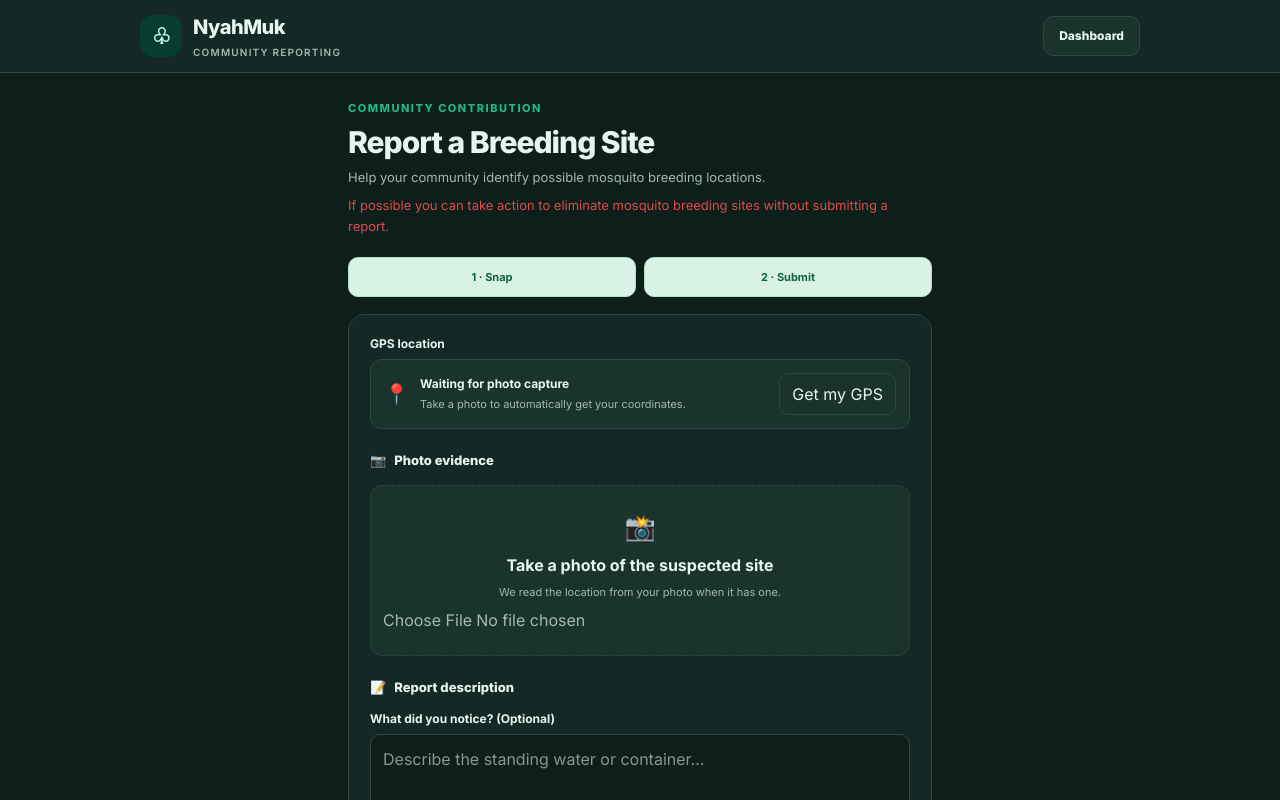
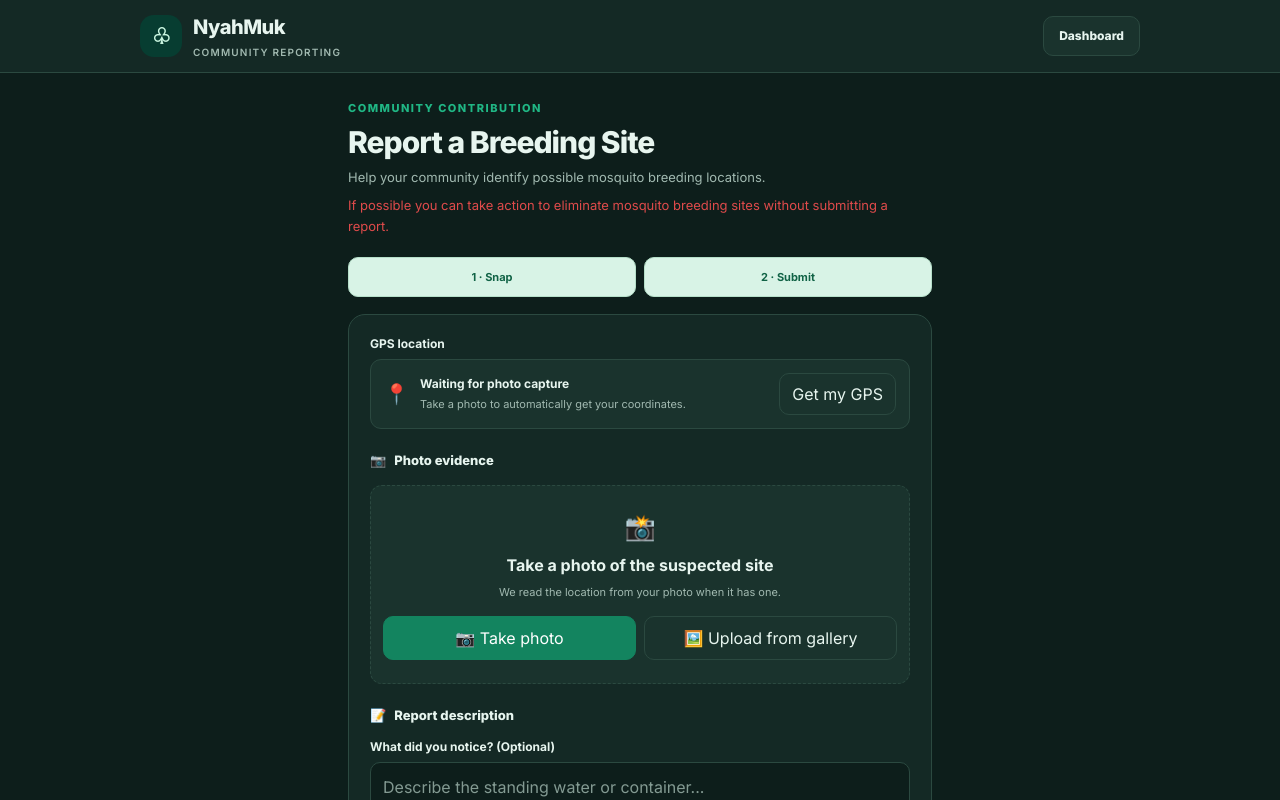
Before and after one commit to RizFie/NyahMuk, a Next.js app in the folder frontend/: page /report in a window 1280 px wide. Shown: the top 800 px of the page. Built offline with nearby package versions, Linux system fonts and the light colour scheme; no server answers.

Commit message:
Add camera and gallery photo inputs
Split photo evidence selection into dedicated camera and gallery inputs, allowing users to take a new photo or upload an existing image while resetting input values after selection.

```diff
--- a/frontend/components/ReportForm.tsx
+++ b/frontend/components/ReportForm.tsx
@@ -33,7 +33,8 @@ export default function ReportForm({ onClear }: ReportFormProps) {
   const [submitResult, setSubmitResult] = useState<Report | null>(null);
   const [submitError, setSubmitError] = useState<string | null>(null);
 
-  const fileInputRef = useRef<HTMLInputElement>(null);
+  const cameraInputRef = useRef<HTMLInputElement>(null);
+  const galleryInputRef = useRef<HTMLInputElement>(null);
   const successRef = useRef<HTMLDivElement>(null);
   const locationRequestRef = useRef(0);
 
@@ -98,8 +99,9 @@ export default function ReportForm({ onClear }: ReportFormProps) {
     requestDeviceLocation(requestId);
   };
 
-  const handlePhotoChange = (e: React.ChangeEvent<HTMLInputElement>) => {
+  const onPhotoSelected = (e: React.ChangeEvent<HTMLInputElement>) => {
     const file = e.target.files?.[0];
+    e.target.value = '';
     if (!file) return;
 
     if (!file.type.startsWith('image/')) {
@@ -124,9 +126,8 @@ export default function ReportForm({ onClear }: ReportFormProps) {
 
   // Clear all form state
   const handleClear = () => {
-    if (fileInputRef.current) {
-      fileInputRef.current.value = '';
-    }
+    if (cameraInputRef.current) cameraInputRef.current.value = '';
+    if (galleryInputRef.current) galleryInputRef.current.value = '';
     if (photoPreviewUrl) {
       URL.revokeObjectURL(photoPreviewUrl);
     }
@@ -270,24 +271,46 @@ export default function ReportForm({ onClear }: ReportFormProps) {
         <span>📷</span> Photo evidence
       </div>
 
-      <label
-        className="upload flex flex-col items-center gap-[7px] w-full p-[23px_12px] border-[1.5px] border-dashed border-[#2b4940] rounded-xl bg-[#1a332d] text-center cursor-pointer hover:border-[#13845f]"
-        htmlFor="photo"
-      >
+      <div className="upload flex flex-col items-center gap-[7px] w-full p-[23px_12px] border-[1.5px] border-dashed border-[#2b4940] rounded-xl bg-[#1a332d] text-center hover:border-[#13845f]">
         <span className="text-[25px]">📸</span>
         <b>Take a photo of the suspected site</b>
         <small className="text-[#a1b9b0] text-[11px]">
           We read the location from your photo when it has one.
         </small>
+        <div className="grid grid-cols-2 gap-2 w-full mt-2 max-[380px]:grid-cols-1">
+          <button
+            type="button"
+            aria-label="Take photo"
+            onClick={() => cameraInputRef.current?.click()}
+            className="inline-flex items-center justify-center min-h-[44px] px-3 py-2 border border-[#13845f] rounded-[10px] bg-[#13845f] text-white text-xs font-[750] hover:bg-[#169a6d] transition cursor-pointer"
+          >
+            📷 Take photo
+          </button>
+          <button
+            type="button"
+            aria-label="Upload photo from gallery"
+            onClick={() => galleryInputRef.current?.click()}
+            className="inline-flex items-center justify-center min-h-[44px] px-3 py-2 border border-[#2b4940] rounded-[10px] bg-[#1a332d] text-[#e7f5ef] text-xs font-[750] hover:border-[#13845f] hover:bg-[#203e34] transition cursor-pointer"
+          >
+            🖼️ Upload from gallery
+          </button>
+        </div>
         <input
-          id="photo"
-          ref={fileInputRef}
+          ref={cameraInputRef}
           type="file"
           accept="image/*"
           capture="environment"
-          required
-          className="w-full max-w-full text-[#a1b9b0] text-[11px] max-[680px]:text-base"
-          onChange={handlePhotoChange}
+          className="hidden"
+          onChange={onPhotoSelected}
+          aria-label="Take photo"
+        />
+        <input
+          ref={galleryInputRef}
+          type="file"
+          accept="image/*"
+          className="hidden"
+          onChange={onPhotoSelected}
+          aria-label="Upload photo from gallery"
         />
         {photoPreviewUrl && (
           <img
@@ -296,7 +319,7 @@ export default function ReportForm({ onClear }: ReportFormProps) {
             className="w-auto max-w-full max-h-[220px] mt-[10px] rounded-[10px] object-contain"
           />
         )}
-      </label>
+      </div>
 
       {/* Report description section */}
       <div className="form-section flex items-center gap-2 mt-[22px] mb-[14px] text-[13px] font-[800]">
```
